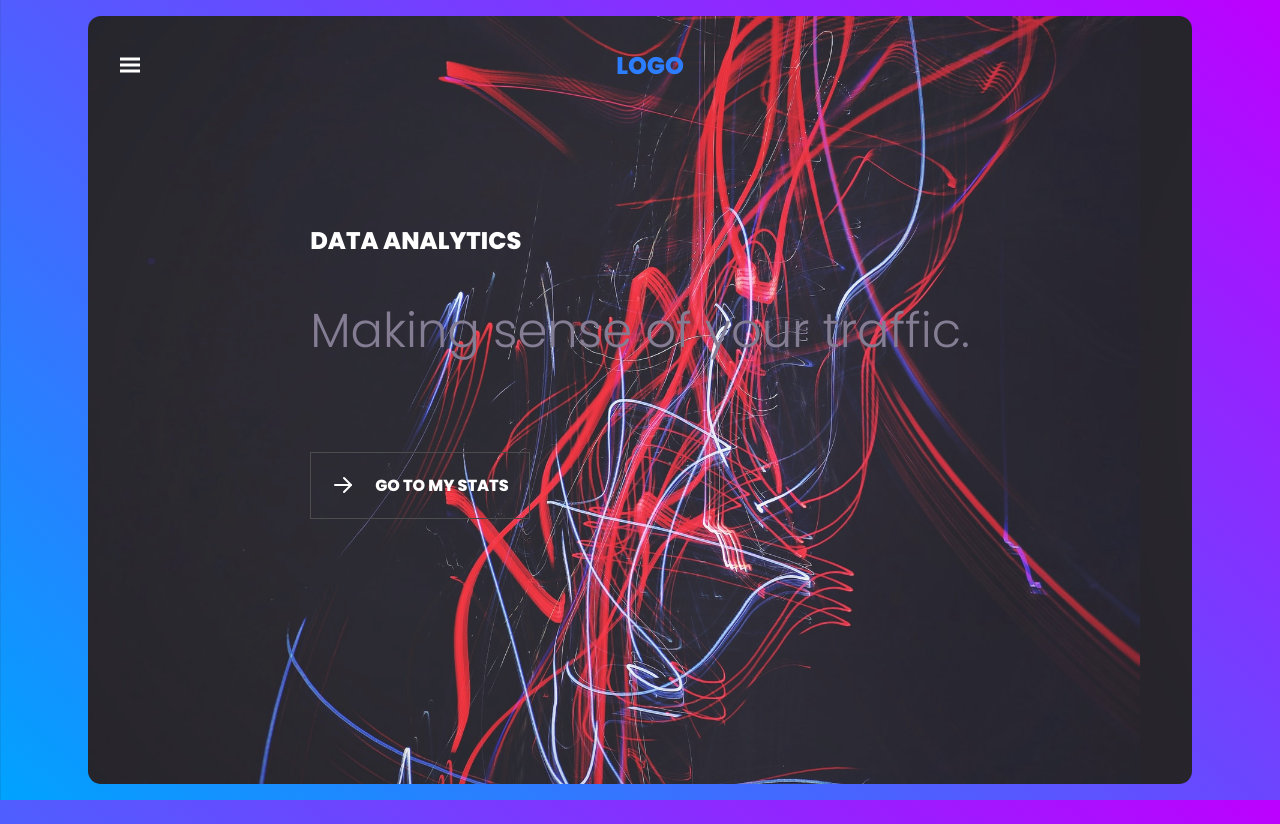
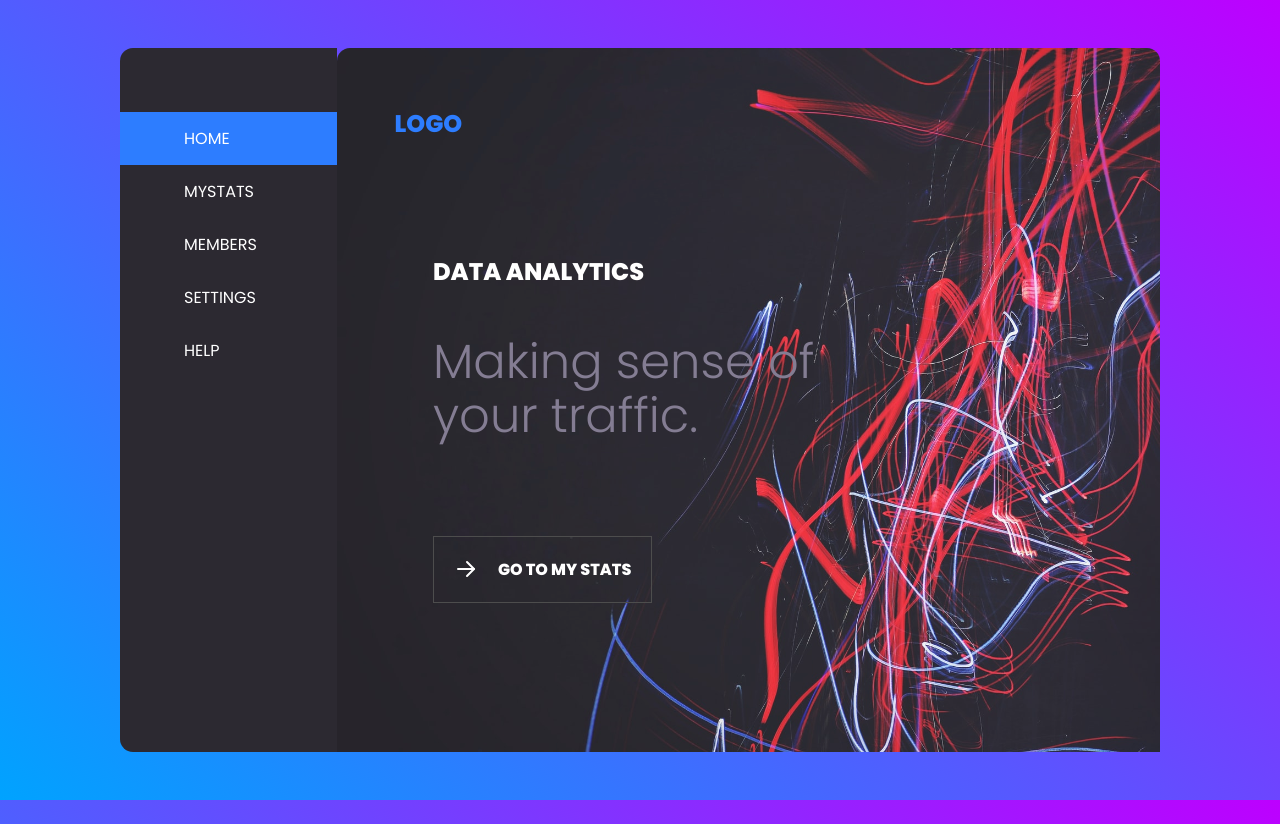
Before and after one commit to datumcoder/data_analytics_dashboard, a plain HTML site: page index.html in a window 1280 px wide. Drawn offline with Linux system fonts and the light colour scheme.

Commit message:
Added media queries tested JavaScript navbar

```diff
--- a/main.css
+++ b/main.css
@@ -177,3 +177,77 @@ nav ul li a:hover{
     background:#4497FF;
 
 }
+
+@media only screen and (min-width:700px){
+
+.left-col{
+
+    display:flex;
+}
+.content p{
+
+ width: 70%;
+}
+
+}
+
+@media only screen and (min-width: 1000px) {
+
+nav{
+
+position: unset;
+transform: translateX(0)!important;
+border-radius:unset;
+border-top-left-radius: 13px;
+border-bottom-left-radius: 13px;
+height:100%;
+
+}
+
+.menu-btn, .back-btn {
+
+
+    display: none;
+}
+
+
+ul{
+
+    margin-top: 4em;
+}
+
+header{
+
+    padding: 1.6em;
+}
+
+.container{
+    display: flex;
+    padding: 2em;
+}
+.logo{
+    text-align: left;
+}
+
+section{
+    border-radius: unset;
+    border-top-right-radius: 13px;
+    border-top-left-radius: 13px;
+    width: 100%;
+    background-size: cover;
+    background-position: 0;
+    background-attachment: unset;
+
+}
+
+.content{
+
+    justify-self: left;
+    margin-left: 4em;
+}
+
+
+
+
+
+}
```
